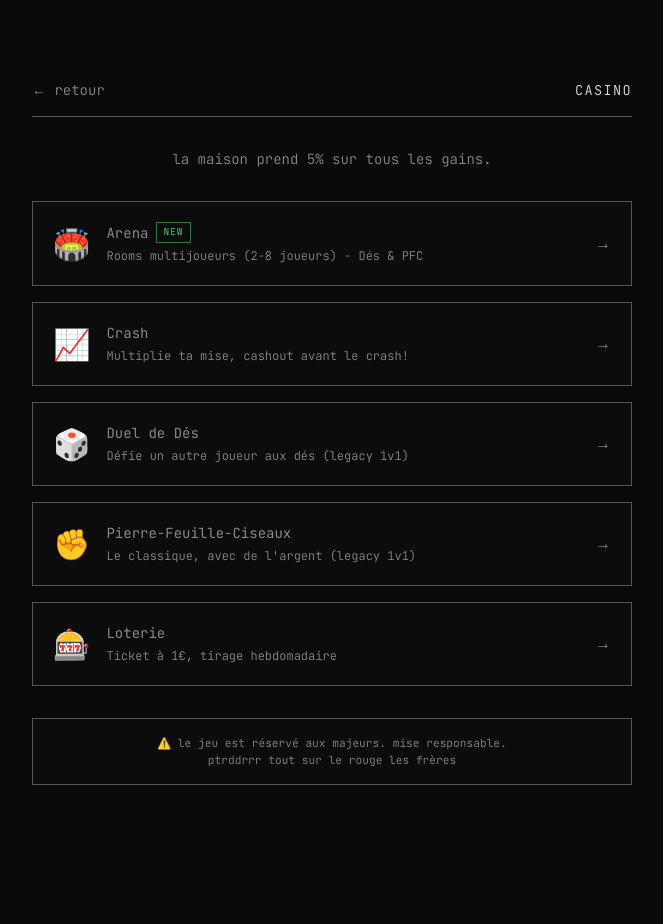
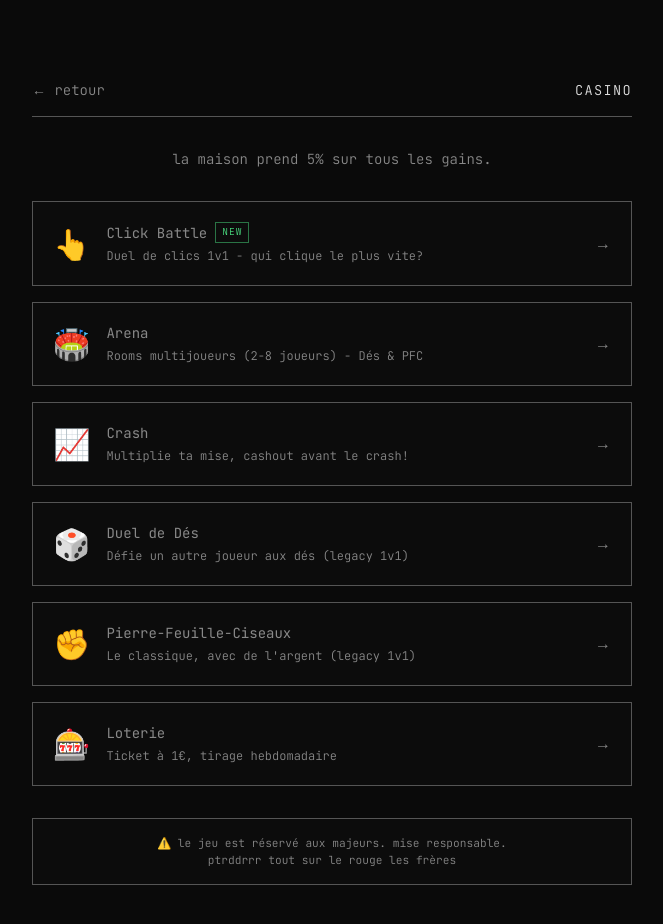
Before and after one commit to xammen/antibank, a Next.js app in the folder apps/web/: page /casino in a window 1280 px wide. Shown: the top 924 px of the page, without its empty margins (308-971 px from the left). Before the commit the page ends 865 px from the top, so only its background shows below. Built offline with nearby package versions, Linux system fonts and the light colour scheme; no server answers; sample sign-in values are in the browser's storage.

Commit message:
fix: add click battle to casino menu

```diff
--- a/apps/web/src/app/casino/page.tsx
+++ b/apps/web/src/app/casino/page.tsx
@@ -3,6 +3,15 @@ import { redirect } from "next/navigation";
 import Link from "next/link";
 
 const games = [
+  {
+    id: "click-battle",
+    name: "Click Battle",
+    description: "Duel de clics 1v1 - qui clique le plus vite?",
+    icon: "👆",
+    href: "/casino/click-battle",
+    available: true,
+    isNew: true,
+  },
   {
     id: "arena",
     name: "Arena",
@@ -10,7 +19,6 @@ const games = [
     icon: "🏟️",
     href: "/casino/arena",
     available: true,
-    isNew: true,
   },
   {
     id: "crash",
```
